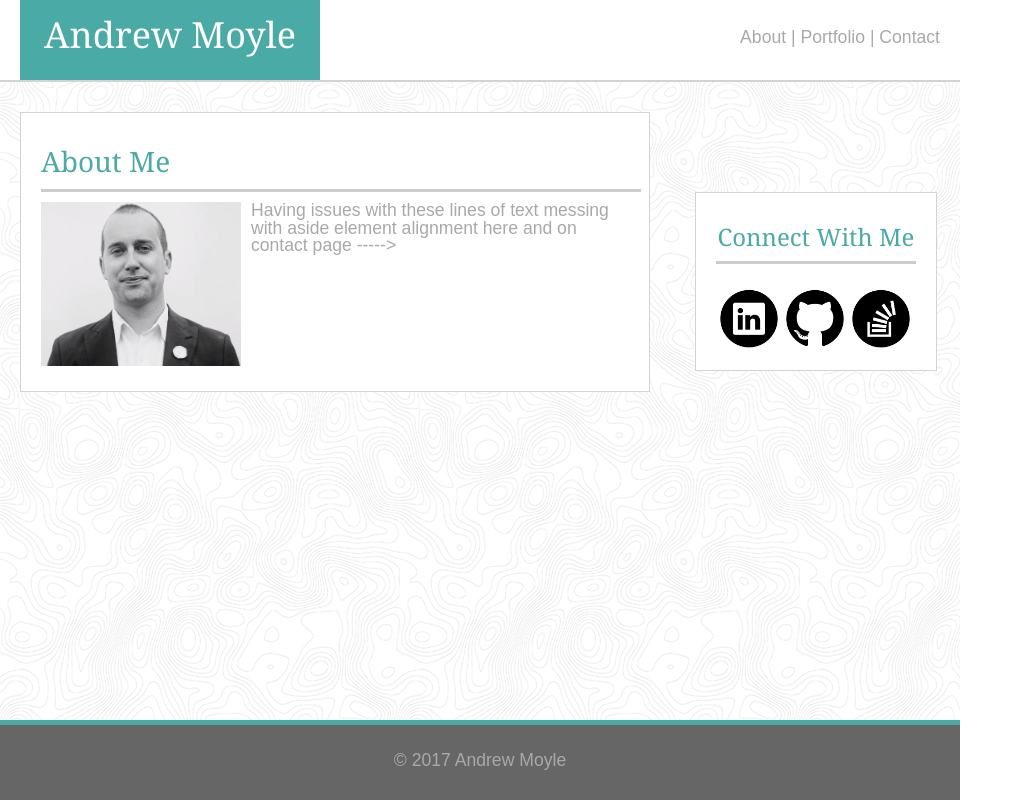
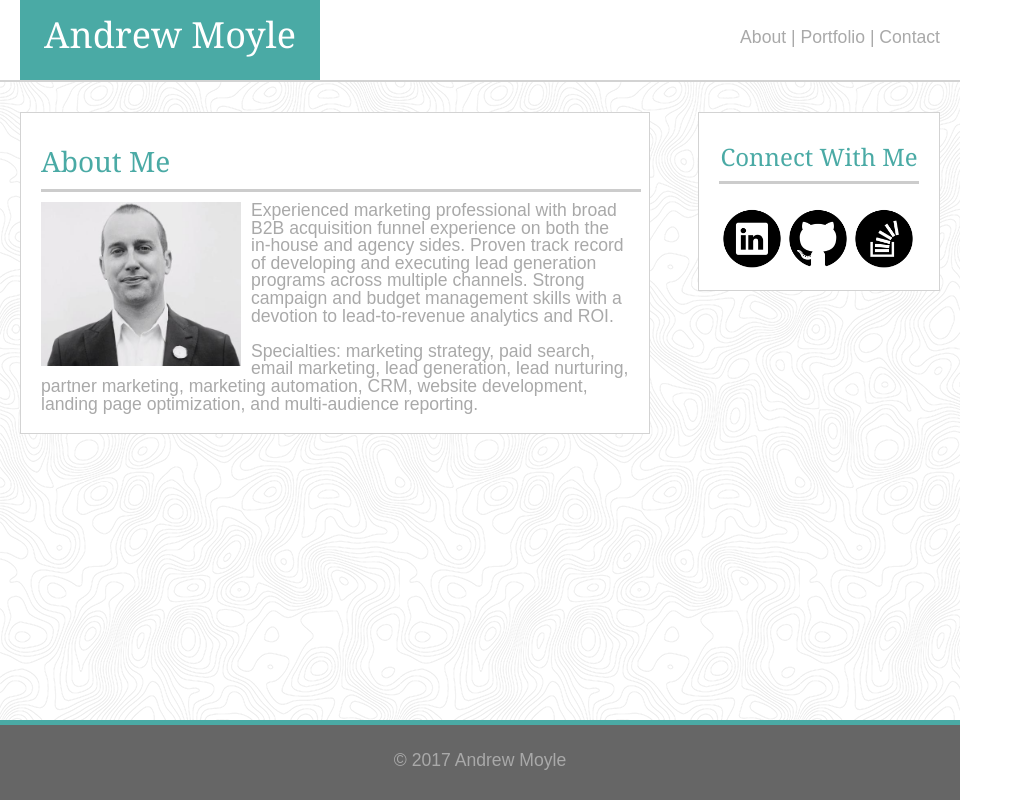
Before and after one commit to droomoil/Basic-Portfolio, a plain HTML site: page index.html in a window 1280 px wide. Shown: the whole page, without its empty margins (0-1023 px from the left). Drawn offline with Linux system fonts and the light colour scheme.

Commit message:
couple more changes - fixed the inline issue and replaced (correctly) with floats

```diff
--- a/assets/css/style.css
+++ b/assets/css/style.css
@@ -38,7 +38,7 @@ main {
 	border-width: 1px;
 	position: relative;
 	top:30px;
-	display: inline-block;
+	float: left;
 
 }
 
@@ -52,8 +52,8 @@ aside {
 	border-color: lightgrey;
 	border-width: 1px;
 	position: relative;
-	top: 25px;
-	display: inline-block;
+	top: 30px;
+	float: right;
 
 }
 
--- a/index.html
+++ b/index.html
@@ -6,7 +6,9 @@
 	<title>About Andrew Moyle></title>
 
 	<link rel="stylesheet" type="text/css" href="assets/css/reset.css">
+
 	<link rel="stylesheet" type="text/css" href="assets/css/style.css">
+
 
 </head>
 
@@ -43,7 +45,12 @@
 				<img id=headshot src="assets/images/headshot.jpg" alt="Andrew Moyle">
 
 
-				<p>Having issues with these lines of text messing with aside element alignment here and on contact page -----> </p>
+				<p>Experienced marketing professional with broad B2B acquisition funnel experience on both the in-house and agency sides. Proven track record of developing and executing lead generation programs across multiple channels. Strong campaign and budget management skills with a devotion to lead-to-revenue analytics and ROI.</p>
+
+				<br>
+
+				<p>
+				Specialties: marketing strategy, paid search, email marketing, lead generation, lead nurturing, partner marketing, marketing automation, CRM, website development, landing page optimization, and multi-audience reporting. </p>
 
 
 
```
Also changed, not shown: test.html (deleted, +0 -52 lines), 1 other file.
